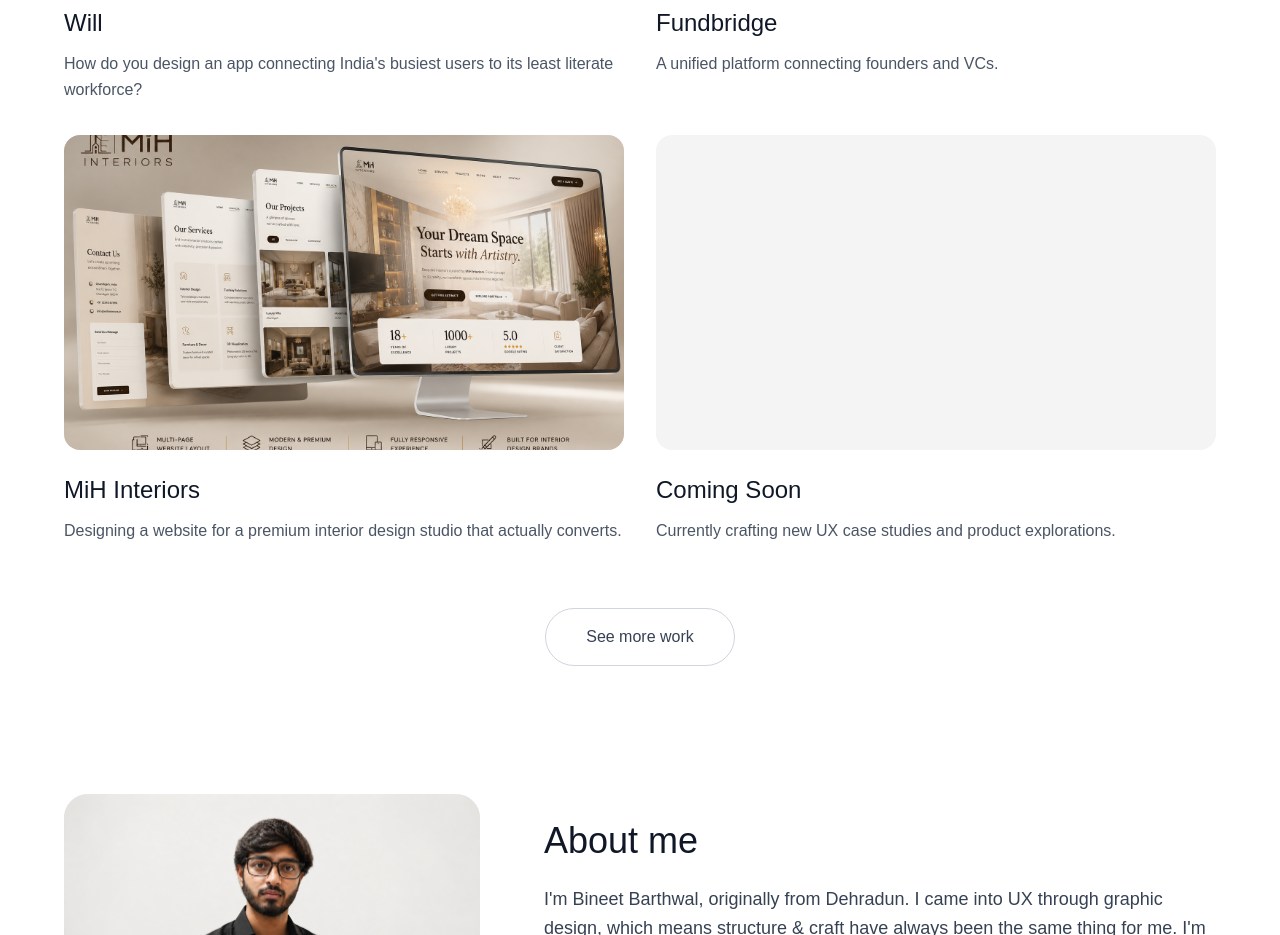
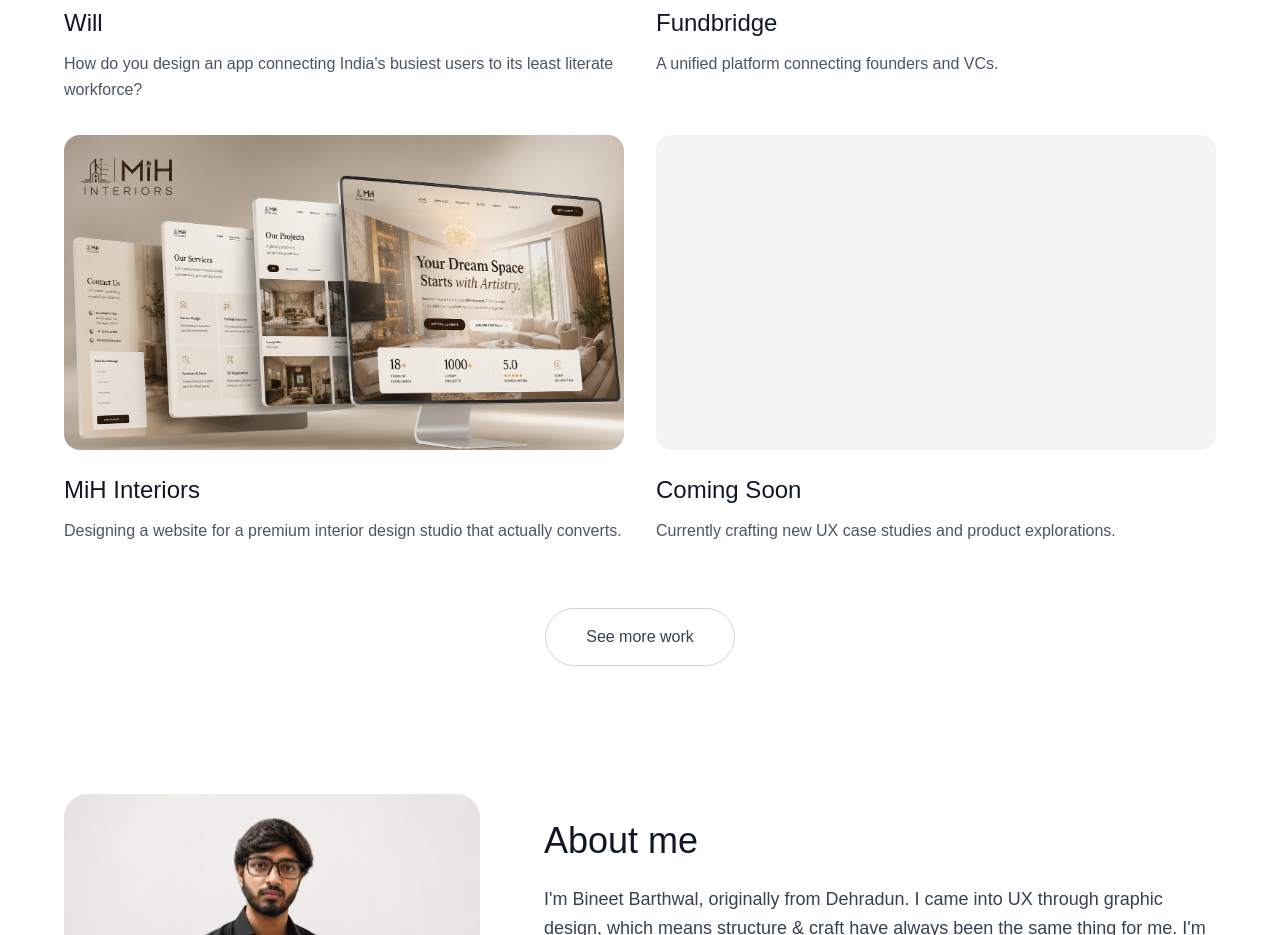
Before and after one commit to bineetbarthwal/bineet-barthwal.github.io, a Next.js app: page / in a window 1280 px wide. Shown: the part 1220-2155 px from the top of the page. Built offline with nearby package versions, Linux system fonts and the light colour scheme.

Commit message:
Fix MiH Interiors thumbnail crop alignment

```diff
--- a/src/app/page.js
+++ b/src/app/page.js
@@ -207,7 +207,7 @@
                   alt="MIH Interiors Case Study"
                   width={800}
                   height={600}
-                  className="w-full h-full object-cover hover:scale-105 transition-transform duration-500 ease-in-out"
+                  className="w-full h-full object-cover object-top hover:scale-105 transition-transform duration-500 ease-in-out"
                 />
               </div>
               <h3
```
